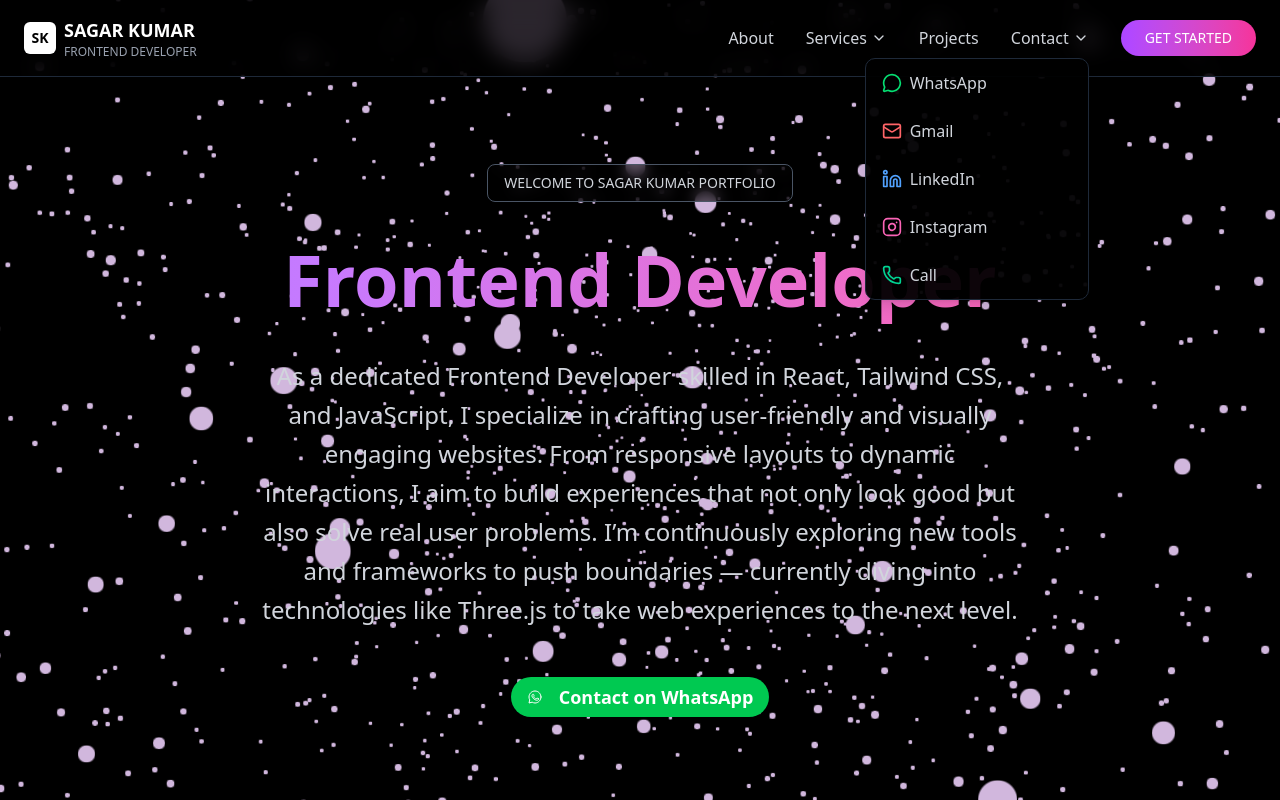
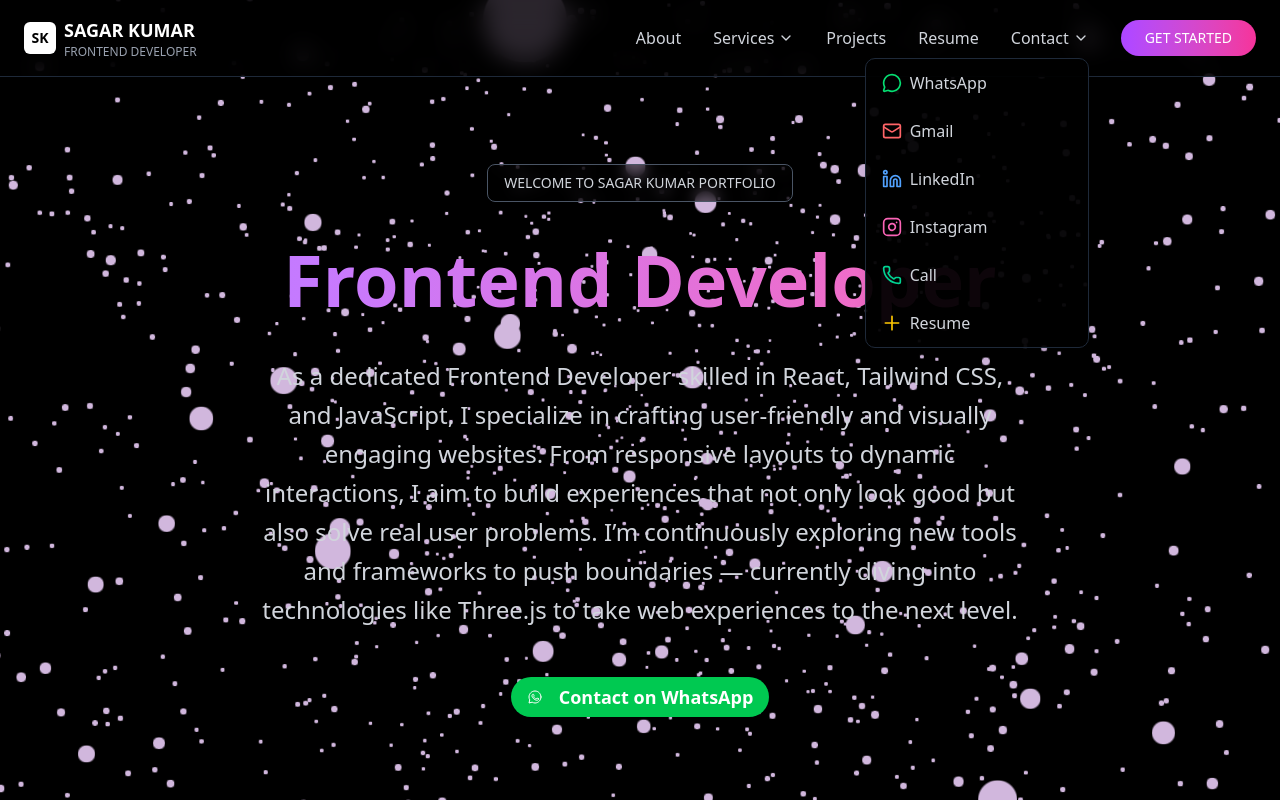
Before and after one commit to sagarkumar62/portfolio, a Next.js app: page / in a window 1280 px wide. Both pictures are taken after a click on the button "Contact". Shown: the top 800 px of the page. Built offline with nearby package versions, Linux system fonts and the light colour scheme.

Commit message:
added resume

```diff
--- a/components/Header.tsx
+++ b/components/Header.tsx
@@ -36,6 +36,9 @@ const Header = () => {
             <Link href="/projects" className="text-gray-300 hover:text-white transition-colors">
               Projects
             </Link>
+            <a href="/SAGAR_RESUME.pdf" target="_blank" rel="noopener noreferrer" className="text-gray-300 hover:text-white transition-colors">
+              Resume
+            </a>
             <div className="relative group">
               <button className="text-gray-300 hover:text-white transition-colors flex items-center focus:outline-none">
                 Contact <ChevronDown className="w-4 h-4 ml-1" />
@@ -55,6 +58,9 @@ const Header = () => {
                 </a>
                 <a href="tel:+916202823710" className="flex items-center px-4 py-3 text-gray-300 hover:bg-gray-900 hover:text-emerald-400 transition-colors">
                   <Phone className="w-5 h-5 mr-2 text-emerald-400" /> Call
+                </a>
+                <a href="/resume.pdf" target="_blank" rel="noopener noreferrer" className="flex items-center px-4 py-3 text-gray-300 hover:bg-gray-900 hover:text-yellow-400 transition-colors">
+                  <svg xmlns="http://www.w3.org/2000/svg" className="w-5 h-5 mr-2 text-yellow-400" fill="none" viewBox="0 0 24 24" stroke="currentColor"><path strokeLinecap="round" strokeLinejoin="round" strokeWidth="2" d="M12 4v16m8-8H4" /></svg> Resume
                 </a>
               </div>
             </div>
@@ -87,6 +93,9 @@ const Header = () => {
             <Link href="/projects" className="text-gray-300 hover:text-white transition-colors" onClick={() => setMobileOpen(false)}>
               Projects
             </Link>
+            <a href="/SAGAR_RESUME.pdf" target="_blank" rel="noopener noreferrer" className="text-gray-300 hover:text-white transition-colors">
+              Resume
+            </a>
             <div className="relative group">
               <button className="text-gray-300 hover:text-white transition-colors flex items-center w-full focus:outline-none">
                 Contact <ChevronDown className="w-4 h-4 ml-1" />
@@ -107,6 +116,7 @@ const Header = () => {
                 <a href="tel:+916202823710" className="flex items-center px-4 py-3 text-gray-300 hover:bg-gray-900 hover:text-emerald-400 transition-colors">
                   <Phone className="w-5 h-5 mr-2 text-emerald-400" /> Call
                 </a>
+
               </div>
             </div>
             <Link href="/connect" className="w-full" onClick={() => setMobileOpen(false)}>
```
Also changed, not shown: 1 other file (tests, documents, lock files or other folders).
